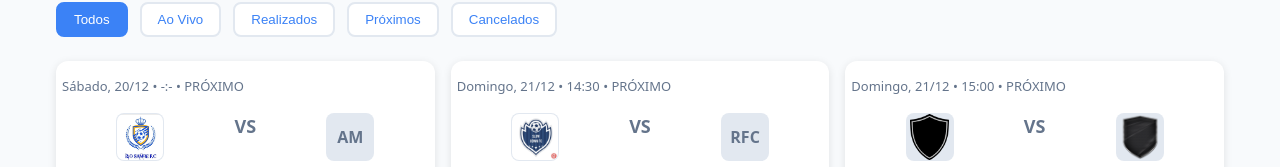
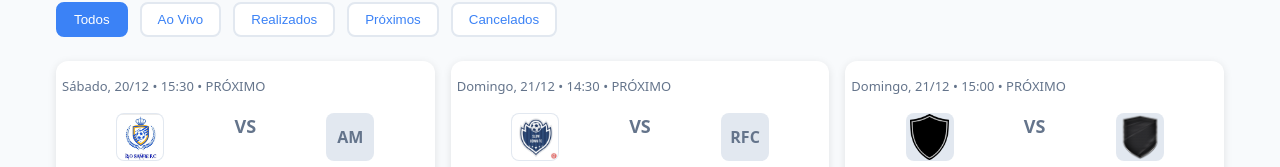
Before and after one commit to Raimundroid/maninguebola, a React (Vite) app: page /jogos in a window 1280 px wide. Shown: the part 147-314 px from the top of the page. Built offline with nearby package versions, Linux system fonts and the light colour scheme.

Commit message:
update the kickstart time of a match

```diff
--- a/src/data/matchesData.js
+++ b/src/data/matchesData.js
@@ -49,7 +49,7 @@ const matchesData = [
     // homeScore: 2, // Only for live/finished
     // awayScore: 0,
     date: "2025-12-20", // ISO Format
-    time: "-:-",
+    time: "15:30",
     status: "upcoming", // 'live' | 'finished' | 'upcoming'
     // minute: 67, // Current minute (only for live)
     venue: "Campo Internacional de Miluge",
--- a/src/pages/PlayerDetailPage/PlayerDetailPage.jsx
+++ b/src/pages/PlayerDetailPage/PlayerDetailPage.jsx
@@ -919,7 +919,7 @@ const PlayerDetailPage = ({ players = [], matches = [] }) => {
    * So we don't need to look it up manually
    */
   const {
-    name: teamName = "Equipa N/D", // Team's name
+    name: teamName = "Indefinido", // Team's name
     logo: teamLogo = "/images/default-team.png", // Team logo URL
     colors = { primary: "#3b82f6", secondary: "#1e40af" }, // Team colors
     id: enrichedTeamId = null, // Team ID from enriched data
```
